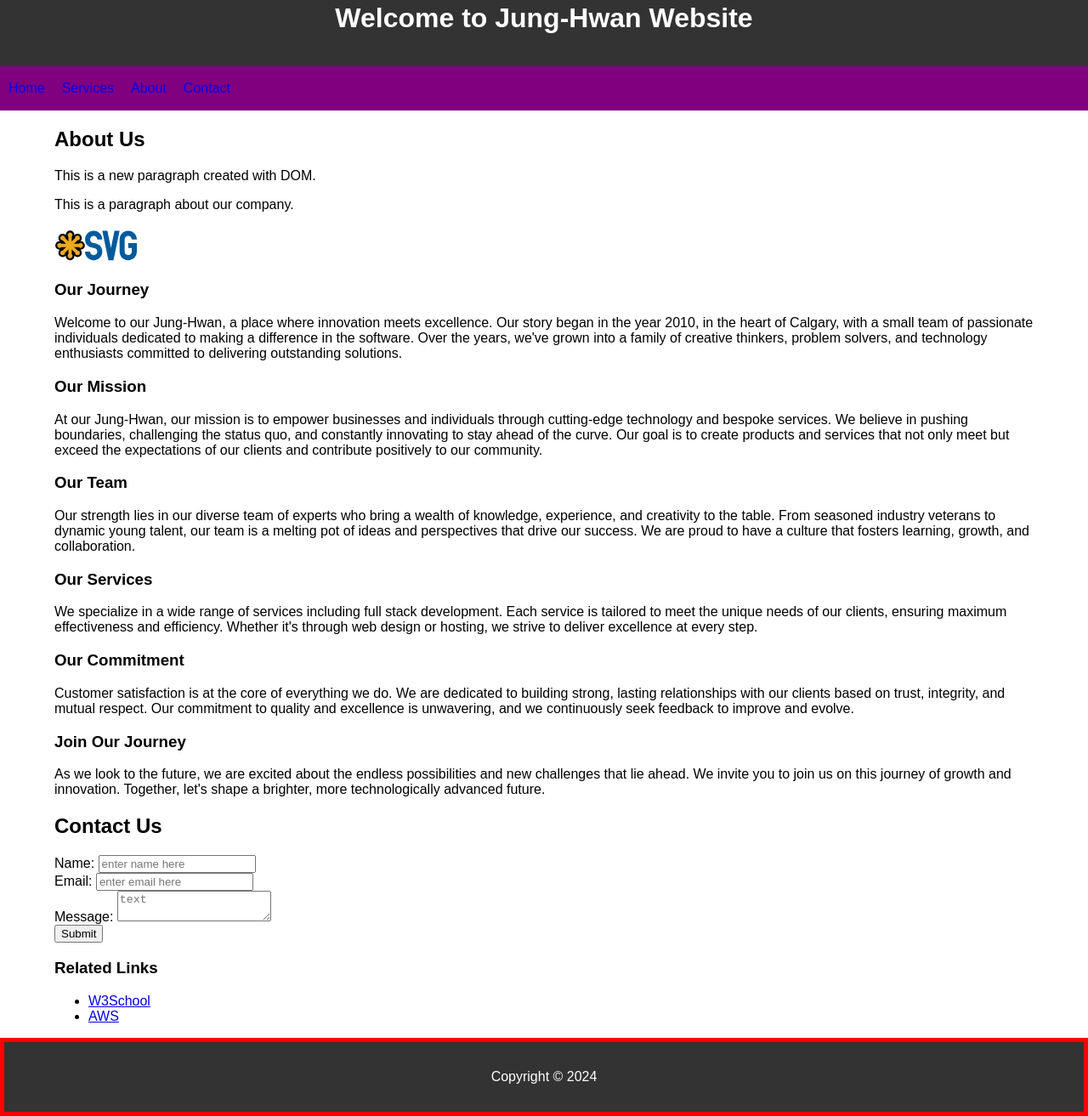
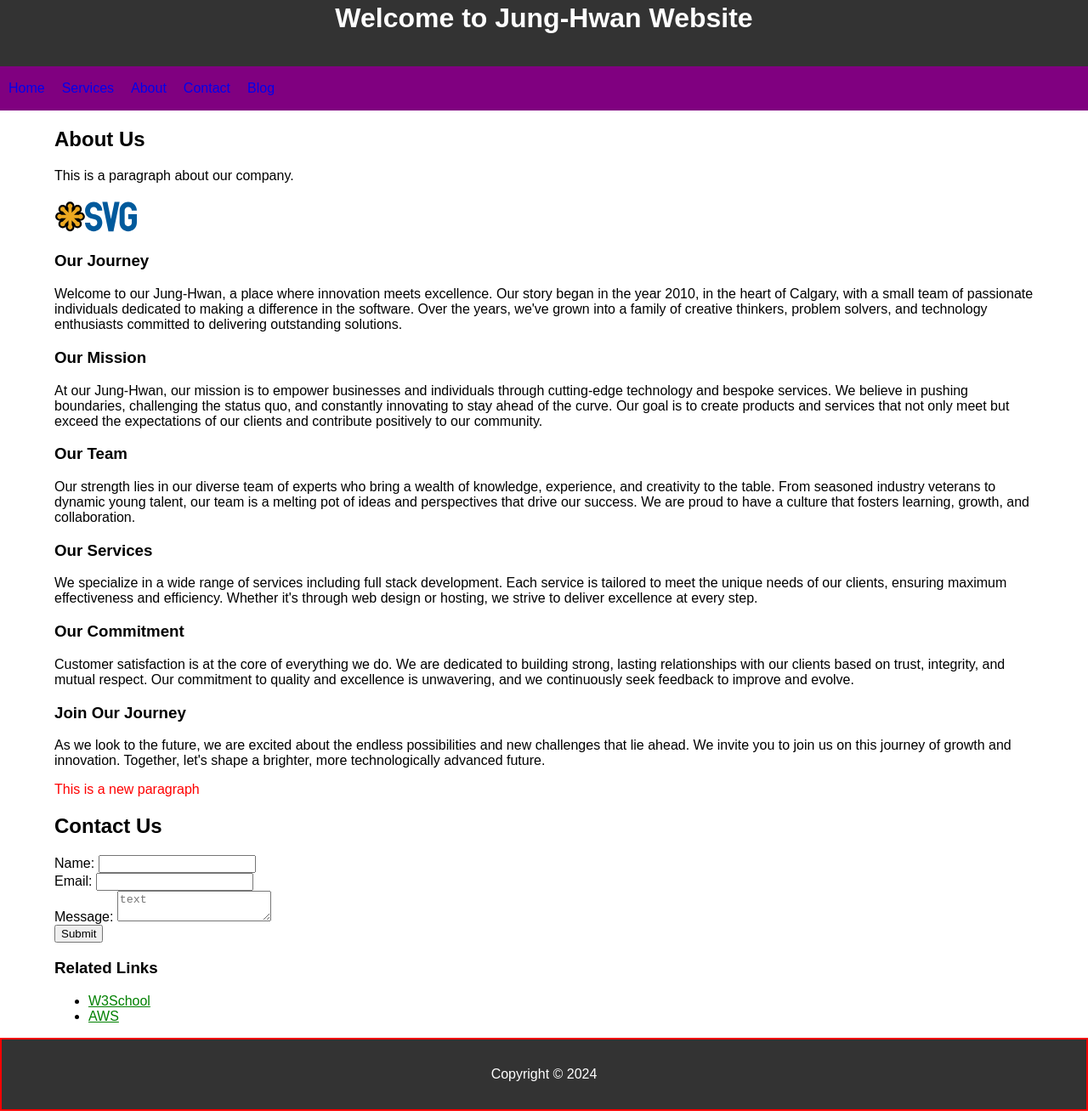
Before and after one commit to ibrahimw1/Lab5, a plain HTML site: page lab5_exe_C.html in a window 1280 px wide. Shown: the part 34-1347 px from the top of the page at 85% size. Drawn offline with Linux system fonts and the light colour scheme.

Commit message:
complete

```diff
--- a/lab5_exe_C.html
+++ b/lab5_exe_C.html
@@ -195,7 +195,7 @@ Description : DOM Elements.
             <aside>
                 <h3>Related Links</h3>
                 <ul>
-                    <li><a href="#">W3School</a></li>
+                    <li ><a href="#">W3School</a></li>
                     <li><a href="#">AWS</a></li>
                 </ul>
             </aside>
@@ -225,26 +225,21 @@ Description : DOM Elements.
 				}
 
 				// Task 4: Create a new <p> element and append it to the 'About Us' section
-				var findingHeader = document.getElementsByTagName("h2")
-				for (let i = 0; i < findingHeader.length; i++){
-					if(findingHeader[i].textContent == "About Us"){
-						var newParagraph = document.createElement("p");
-						// Set the text content of the new div
-						newParagraph.textContent = "This is a new paragraph created with DOM.";
-						// Append the new div to the body of the document
+				var aboutUsSection = document.querySelector('section:nth-of-type(1)');
+				var newParagraph = document.createElement('p');
+				newParagraph.textContent = 'This is a new paragraph';
+				newParagraph.style.color = "red";
+				aboutUsSection.appendChild(newParagraph);
 
-						findingHeader[i].after(newParagraph);
-					}
-				}
 
 				// Task 5: Add placeholders to input elements based on their corresponding label IDs
 				var findingHeader = document.getElementsByTagName("input")
 				for(let i = 0; i < findingHeader.length; i++){
-					if(findingHeader[i].getAttribute("name") == "name"){
+					if(findingHeader[i].getAttribute("name") == "Name"){
 						findingHeader[i].setAttribute("placeholder","enter name here")
 					}
 
-					if(findingHeader[i].getAttribute("name") == "email"){
+					if(findingHeader[i].getAttribute("name") == "Email"){
 						findingHeader[i].setAttribute("placeholder","enter email here")
 					}
 				}
@@ -261,22 +256,37 @@ Description : DOM Elements.
 				}
 
 				// Task 7: Add a new item in the navigation menu
+				var navBar = document.getElementsByTagName("nav")[0]
+				var navBarContents = navBar.children[0]
+
+
+				var newParagraph = document.createElement("li");
+				// Set the text content of the new div
+				newParagraph.innerHTML = "<a href=\"#\">Blog</a>";
+				// Append the new div to the body of the document
+
+				navBarContents.appendChild(newParagraph);
+				console.log(navBarContents.innerHTML)
 
 
 				// Task 8: Change the submit button text upon clicking and make it disabled
-				var findingButton = document.getElementsByTagName("input")
-				for(let i = 0; i < findingButton.length; i++){
-					if(findingButton[i].getAttribute("value") == "Submit"){
-						findingButton[i].setAttribute("onclick","this.disabled=true;")
+				var buttonSearch = document.getElementsByTagName("input")
+				for(let i = 0; i < buttonSearch.length; i++){
+					if(buttonSearch[i].getAttribute("value") == "Submit"){
+						buttonSearch[i].setAttribute("onclick","this.disabled=true;this.value=\"Submitted\"")
 					}
 				}
 
 				// Task 9: Change the text color of each item in the 'Related Links' to green
-
+				var relatedLinksContainer = document.querySelector('aside ul');
+				var relatedLinksAnchors = relatedLinksContainer.getElementsByTagName('a');
+				for (var i = 0; i < relatedLinksAnchors.length; i++) {
+					relatedLinksAnchors[i].style.color = "green";
+				}
 
 				// Task 10: Add a red solid border to the footer
 				var footer = document.getElementsByTagName("footer")
-				footer[0].style.border = "red solid 5px";
+				footer[0].style.border = "red solid 2px";
 			});
 		</script>
 	</body>
```
